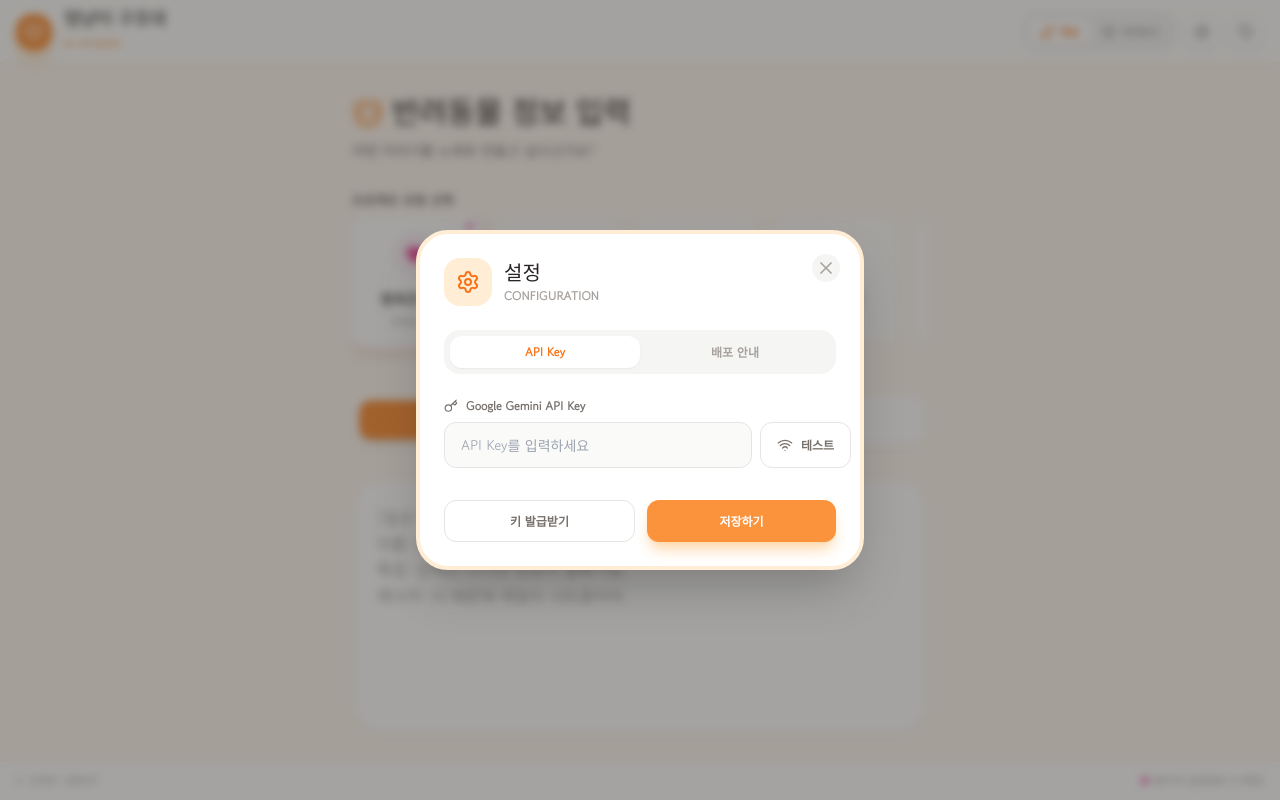
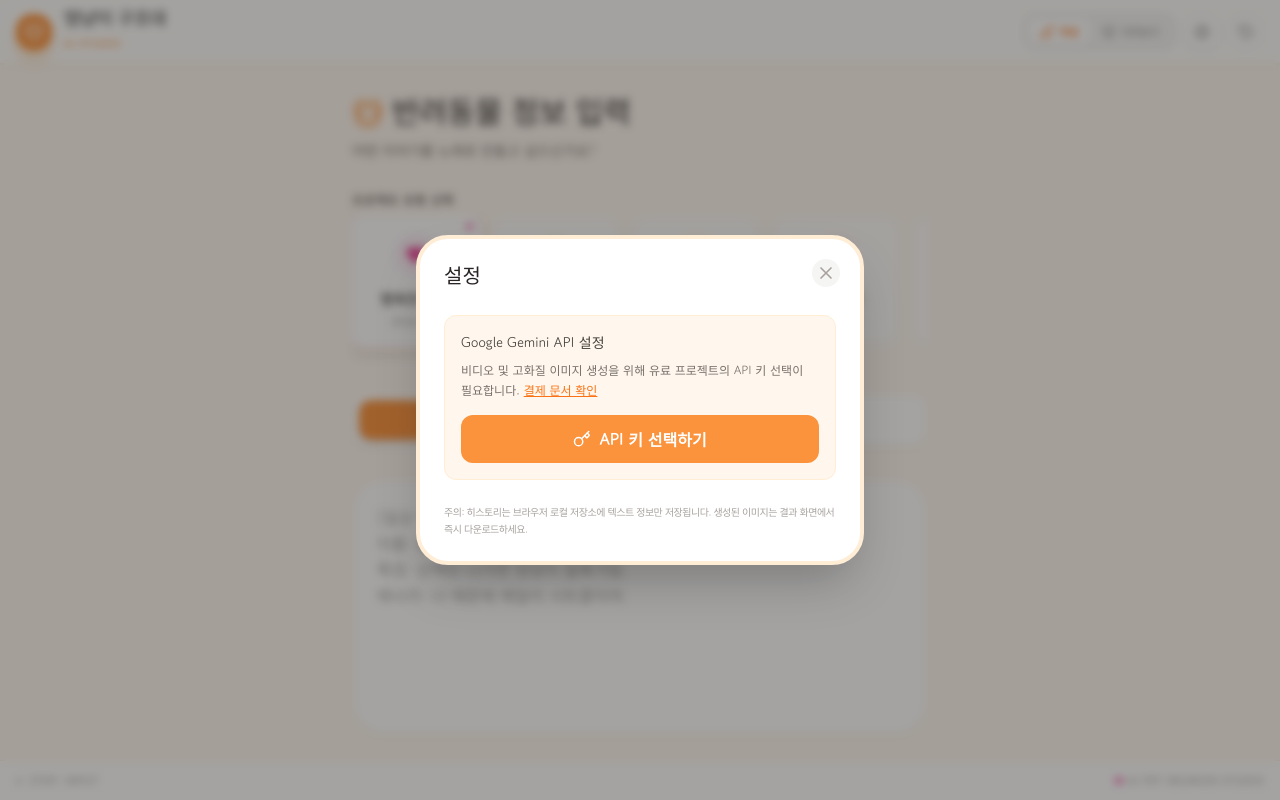
Before and after one commit to tianxiawudi1996-eng/ai-pet-reunion, a React (Vite) app: page / in a window 1280 px wide. Both pictures are taken after a click on the button 1202 px from the left and 31 px from the top of the page. Built offline with nearby package versions, Linux system fonts and the light colour scheme.

Commit message:
Update App.tsx

```diff
--- a/App.tsx
+++ b/App.tsx
@@ -5,7 +5,7 @@ import ConfirmationStep from './components/ConfirmationStep';
 import ResultsStep from './components/ResultsStep';
 import PreviewPanel from './components/PreviewPanel';
 import HistorySidebar from './components/HistorySidebar';
-import { generateContent, validateApiKey } from './services/geminiService';
+import { generateContent } from './services/geminiService';
 import { Edit3, MonitorPlay, Settings, Key, X, AlertCircle, CheckCircle, Loader2, Wifi, Smartphone, Globe, ArrowRight, Dog, History, Heart, PawPrint } from 'lucide-react';
 
 const App: React.FC = () => {
@@ -22,13 +22,19 @@ const App: React.FC = () => {
   const [history, setHistory] = useState<HistoryItem[]>([]);
   const [isHistoryOpen, setIsHistoryOpen] = useState(false);
 
-  const [apiKey, setApiKey] = useState<string>('');
   const [isSettingsOpen, setIsSettingsOpen] = useState(false);
-  const [settingsTab, setSettingsTab] = useState<'key' | 'deploy'>('key');
-  const [testStatus, setTestStatus] = useState<'idle' | 'testing' | 'success' | 'error'>('idle');
-  const [testMessage, setTestMessage] = useState('');
+  const [hasKey, setHasKey] = useState<boolean>(false);
 
   useEffect(() => {
+    const checkKey = async () => {
+      const aistudio = (window as any).aistudio;
+      if (aistudio) {
+        const selected = await aistudio.hasSelectedApiKey();
+        setHasKey(selected);
+      }
+    };
+    checkKey();
+
     const saved = localStorage.getItem('pet_reunion_history');
     if (saved) {
       try {
@@ -38,12 +44,10 @@ const App: React.FC = () => {
         localStorage.removeItem('pet_reunion_history');
       }
     }
-    const savedKey = localStorage.getItem('gemini_api_key');
-    if (savedKey) setApiKey(savedKey);
   }, []);
 
   const saveToHistory = (data: GenerationResult, source: string) => {
-    const historyData = {
+    const textOnlyResult = {
       ...data,
       imagePrompts: data.imagePrompts.map(prompt => ({
         ...prompt,
@@ -54,7 +58,7 @@ const App: React.FC = () => {
     const newItem: HistoryItem = {
       id: Date.now().toString(),
       timestamp: Date.now(),
-      data: historyData,
+      data: textOnlyResult,
       sourceText: source
     };
 
@@ -63,21 +67,14 @@ const App: React.FC = () => {
       setHistory(updated);
       localStorage.setItem('pet_reunion_history', JSON.stringify(updated));
     } catch (e) {
-      console.error("Storage full", e);
-      // Emergency simple save
-      try {
-         const emergencyRescue = [newItem];
-         setHistory(emergencyRescue);
-         localStorage.setItem('pet_reunion_history', JSON.stringify(emergencyRescue));
-      } catch (finalError) {
-         setError("저장 공간이 부족하여 히스토리가 저장되지 않았습니다.");
-      }
+      console.error("Storage full even after stripping images", e);
+      setError("저장 공간이 부족합니다. 오래된 히스토리를 삭제해주세요.");
     }
   };
 
   const deleteHistoryItem = (id: string, e: React.MouseEvent) => {
     e.stopPropagation();
-    if (!window.confirm("정말 삭제할까요? 멍멍? 🐶")) return;
+    if (!window.confirm("정말 삭제할까요? 🐶")) return;
     const updated = history.filter(h => h.id !== id);
     setHistory(updated);
     localStorage.setItem('pet_reunion_history', JSON.stringify(updated));
@@ -98,22 +95,27 @@ const App: React.FC = () => {
     setStep(AppStep.CONFIRMATION);
   };
 
+  const handleOpenKeyDialog = async () => {
+    const aistudio = (window as any).aistudio;
+    if (aistudio) {
+      await aistudio.openSelectKey();
+      setHasKey(true);
+      setIsSettingsOpen(false);
+    }
+  };
+
   const handleConfirm = async () => {
+    const aistudio = (window as any).aistudio;
+    const isKeySelected = aistudio ? await aistudio.hasSelectedApiKey() : false;
+    if (!isKeySelected) {
+      await handleOpenKeyDialog();
+    }
+
     setStep(AppStep.GENERATING);
     setError(null);
 
-    if (!apiKey && !process.env.API_KEY) {
-       try {
-         const hasKey = await (window as any).aistudio?.hasSelectedApiKey();
-         if (hasKey === false) {
-            await (window as any).aistudio.openSelectKey();
-         }
-       } catch (e) {}
-    }
-
     try {
       const fullOptions: GenerationOptions = {
-        apiKey: apiKey,
         sourceText,
         category: options.category,
         manualMusicStyle: options.manualMusicStyle,
@@ -121,7 +123,8 @@ const App: React.FC = () => {
         aspectRatio: options.aspectRatio,
         visualSettings: options.visualSettings,
         musicSettings: options.musicSettings,
-        referenceImages: options.referenceImages
+        referenceImages: options.referenceImages,
+        uploadedMedia: options.uploadedMedia
       };
 
       const data = await generateContent(fullOptions);
@@ -132,38 +135,19 @@ const App: React.FC = () => {
       setActiveView('preview');
     } catch (err: any) {
       console.error(err);
-      setError(err.message || "오류가 발생했습니다. API 키를 확인해주세요.");
+      if (err.message && err.message.includes("Requested entity was not found.")) {
+        setError("API 키 설정이 유효하지 않습니다. 다시 설정해주세요.");
+        setHasKey(false);
+        await handleOpenKeyDialog();
+      } else {
+        setError(err.message || "오류가 발생했습니다.");
+      }
       setStep(AppStep.CONFIRMATION);
-    }
-  };
-
-  const handleSaveApiKey = (key: string) => {
-    setApiKey(key);
-    localStorage.setItem('gemini_api_key', key);
-    setIsSettingsOpen(false);
-    setTestStatus('idle');
-  };
-
-  const handleTestConnection = async () => {
-    if (!apiKey) {
-      setTestStatus('error');
-      setTestMessage("API Key를 입력해주세요.");
-      return;
-    }
-    setTestStatus('testing');
-    try {
-      await validateApiKey(apiKey);
-      setTestStatus('success');
-      setTestMessage("연결 성공! 왈왈!");
-    } catch (e: any) {
-      setTestStatus('error');
-      setTestMessage(e.message || "연결 실패 ㅠㅠ");
     }
   };
 
   return (
     <div className="h-screen bg-[#FFF8F0] text-stone-700 font-sans break-keep flex flex-col overflow-hidden selection:bg-orange-200 selection:text-orange-900">
-      {/* Header */}
       <header className="bg-white/80 backdrop-blur-md border-b border-orange-100 shrink-0 z-20 px-4 h-16 flex items-center justify-between shadow-sm">
         <div className="flex items-center gap-3">
           <div className="bg-orange-400 p-2 rounded-2xl text-white shadow-lg shadow-orange-200"><Dog size={20} /></div>
@@ -175,41 +159,28 @@ const App: React.FC = () => {
 
         <div className="flex items-center gap-2">
            <div className="flex bg-stone-100 p-1 rounded-xl border border-stone-200">
-             <button
-               onClick={() => setActiveView('editor')}
-               className={`flex items-center gap-1.5 px-3 py-1.5 rounded-lg text-[10px] font-bold uppercase transition-all ${activeView === 'editor' ? 'bg-white text-orange-500 shadow-sm' : 'text-stone-400 hover:text-stone-600'}`}
-             >
+             <button onClick={() => setActiveView('editor')} className={`flex items-center gap-1.5 px-3 py-1.5 rounded-lg text-[10px] font-bold uppercase transition-all ${activeView === 'editor' ? 'bg-white text-orange-500 shadow-sm' : 'text-stone-400'}`}>
                 <Edit3 size={14} /> 작성
              </button>
-             <button
-               onClick={() => setActiveView('preview')}
-               className={`flex items-center gap-1.5 px-3 py-1.5 rounded-lg text-[10px] font-bold uppercase transition-all ${activeView === 'preview' ? 'bg-white text-orange-500 shadow-sm' : 'text-stone-400 hover:text-stone-600'}`}
-             >
+             <button onClick={() => setActiveView('preview')} className={`flex items-center gap-1.5 px-3 py-1.5 rounded-lg text-[10px] font-bold uppercase transition-all ${activeView === 'preview' ? 'bg-white text-orange-500 shadow-sm' : 'text-stone-400'}`}>
                 <MonitorPlay size={14} /> 미리보기
              </button>
            </div>
 
-           <button
-             onClick={() => setIsSettingsOpen(true)}
-             className={`w-9 h-9 flex items-center justify-center bg-white border border-stone-200 rounded-xl transition-all shadow-sm hover:shadow-md hover:border-orange-200 ${apiKey ? 'text-orange-400' : 'text-stone-400'}`}
-           >
+           <button onClick={() => setIsSettingsOpen(true)} className={`w-9 h-9 flex items-center justify-center bg-white border border-stone-200 rounded-xl transition-all shadow-sm ${hasKey ? 'text-orange-400' : 'text-stone-400'}`}>
              <Settings size={18} />
            </button>
 
-           <button
-             onClick={() => setIsHistoryOpen(true)}
-             className="w-9 h-9 flex items-center justify-center bg-white border border-stone-200 rounded-xl text-stone-400 hover:text-orange-500 transition-all shadow-sm hover:shadow-md hover:border-orange-200"
-           >
+           <button onClick={() => setIsHistoryOpen(true)} className="w-9 h-9 flex items-center justify-center bg-white border border-stone-200 rounded-xl text-stone-400 transition-all">
              <History size={18} />
            </button>
         </div>
       </header>
 
       <main className="flex-1 relative overflow-hidden">
-        {/* Editor View */}
         <div className={`absolute inset-0 transition-transform duration-500 p-4 lg:p-8 overflow-y-auto scrollbar-hide ${activeView === 'editor' ? 'translate-x-0' : '-translate-x-full'}`}>
           <div className="max-w-xl mx-auto pb-24">
-            {step === AppStep.INPUT && <InputStep value={draftText} onChange={setDraftText} onNext={handleInputNext} apiKey={apiKey} />}
+            {step === AppStep.INPUT && <InputStep value={draftText} onChange={setDraftText} onNext={handleInputNext} />}
             {step === AppStep.CONFIRMATION && <ConfirmationStep onConfirm={handleConfirm} onEdit={() => setStep(AppStep.INPUT)} />}
             {step === AppStep.GENERATING && (
               <div className="flex flex-col items-center justify-center min-h-[60vh] text-center">
@@ -217,8 +188,8 @@ const App: React.FC = () => {
                    <div className="w-24 h-24 border-4 border-orange-100 border-t-orange-400 rounded-full animate-spin"></div>
                    <div className="absolute inset-0 flex items-center justify-center"><PawPrint size={32} className="text-orange-400 animate-bounce" /></div>
                 </div>
-                <h3 className="text-2xl font-display text-stone-800 mb-2">열심히 만드는 중... 🐾</h3>
-                <p className="text-stone-500 text-sm">AI가 감동적인 스토리와 이미지를 그리고 있어요!</p>
+                <h3 className="text-2xl font-display text-stone-800 mb-2">스토리 앨범 제작 중... 🐾</h3>
+                <p className="text-stone-500 text-sm">최대 20장의 고화질 장면을 구성하고 있어요!</p>
               </div>
             )}
             {step === AppStep.RESULTS && results && <ResultsStep data={results} onReset={() => setStep(AppStep.INPUT)} />}
@@ -229,20 +200,11 @@ const App: React.FC = () => {
                   <AlertCircle size={20} />
                   <span>{error}</span>
                 </div>
-                {(error.includes("API Key") || error.includes("API_KEY")) && (
-                  <button
-                    onClick={() => setIsSettingsOpen(true)}
-                    className="self-start px-4 py-2 bg-red-500 text-white rounded-xl hover:bg-red-600 transition-colors shadow-lg shadow-red-200"
-                  >
-                    API Key 설정하기
-                  </button>
-                )}
               </div>
             )}
           </div>
         </div>
 
-        {/* Preview View */}
         <div className={`absolute inset-0 transition-transform duration-500 p-4 lg:p-8 overflow-y-auto bg-stone-100 ${activeView === 'preview' ? 'translate-x-0' : 'translate-x-full'}`}>
           <div className="max-w-xl mx-auto h-full relative z-10 pb-24">
              <PreviewPanel step={step} text={step === AppStep.INPUT ? draftText : sourceText} results={results} />
@@ -250,109 +212,39 @@ const App: React.FC = () => {
         </div>
       </main>
 
-      <HistorySidebar
-        isOpen={isHistoryOpen}
-        onClose={() => setIsHistoryOpen(false)}
-        history={history}
-        onSelect={loadHistoryItem}
-        onDelete={deleteHistoryItem}
-      />
+      <HistorySidebar isOpen={isHistoryOpen} onClose={() => setIsHistoryOpen(false)} history={history} onSelect={loadHistoryItem} onDelete={deleteHistoryItem} />
 
       {isSettingsOpen && (
-        <div className="fixed inset-0 z-[60] bg-stone-900/40 backdrop-blur-sm flex items-center justify-center p-4 animate-fadeIn">
+        <div className="fixed inset-0 z-[60] bg-stone-900/40 backdrop-blur-sm flex items-center justify-center p-4">
           <div className="bg-white w-full max-w-md p-6 rounded-[2rem] shadow-2xl relative border-4 border-orange-100">
-             <button onClick={() => { setIsSettingsOpen(false); setTestStatus('idle'); }} className="absolute top-5 right-5 text-stone-400 hover:text-stone-600 bg-stone-100 rounded-full p-1"><X size={20}/></button>
+             <button onClick={() => setIsSettingsOpen(false)} className="absolute top-5 right-5 text-stone-400 bg-stone-100 rounded-full p-1"><X size={20}/></button>
+             <h2 className="text-xl font-display text-stone-800 mb-6">설정</h2>
 
-             <div className="flex items-center gap-3 mb-6">
-               <div className="bg-orange-100 text-orange-500 p-3 rounded-2xl"><Settings size={24}/></div>
-               <div>
-                  <h2 className="text-xl font-display text-stone-800">설정</h2>
-                  <p className="text-xs text-stone-400 font-bold uppercase">Configuration</p>
+             <div className="space-y-4 animate-fadeIn">
+               <div className="bg-orange-50 p-4 rounded-xl border border-orange-100">
+                  <p className="text-sm text-stone-700 font-medium mb-2">Google Gemini API 설정</p>
+                  <p className="text-xs text-stone-500 leading-relaxed mb-4">
+                    비디오 및 고화질 이미지 생성을 위해 유료 프로젝트의 API 키 선택이 필요합니다.
+                    <a href="https://ai.google.dev/gemini-api/docs/billing" target="_blank" rel="noreferrer" className="text-orange-500 ml-1 underline">결제 문서 확인</a>
+                  </p>
+                  <button
+                    onClick={handleOpenKeyDialog}
+                    className="w-full py-3 bg-orange-400 text-white rounded-xl font-bold flex items-center justify-center gap-2"
+                  >
+                    <Key size={18} /> API 키 선택하기
+                  </button>
+                  {hasKey && <p className="mt-2 text-[10px] text-green-600 font-bold flex items-center gap-1"><CheckCircle size={10}/> 키가 선택되었습니다.</p>}
+               </div>
+               <div className="pt-2">
+                 <p className="text-[10px] text-stone-400 leading-relaxed uppercase tracking-tighter">
+                   주의: 히스토리는 브라우저 로컬 저장소에 텍스트 정보만 저장됩니다. 생성된 이미지는 결과 화면에서 즉시 다운로드하세요.
+                 </p>
                </div>
              </div>
-
-             <div className="flex p-1.5 bg-stone-100 rounded-2xl mb-6">
-               <button
-                 onClick={() => setSettingsTab('key')}
-                 className={`flex-1 py-2 rounded-xl text-xs font-bold transition-all ${settingsTab === 'key' ? 'bg-white text-orange-500 shadow-sm' : 'text-stone-400'}`}
-               >
-                 API Key
-               </button>
-               <button
-                 onClick={() => setSettingsTab('deploy')}
-                 className={`flex-1 py-2 rounded-xl text-xs font-bold transition-all ${settingsTab === 'deploy' ? 'bg-white text-orange-500 shadow-sm' : 'text-stone-400'}`}
-               >
-                 배포 안내
-               </button>
-             </div>
-
-             {settingsTab === 'key' ? (
-               <div className="space-y-4 animate-fadeIn">
-                 <div>
-                    <label className="text-xs font-bold text-stone-500 mb-2 block flex items-center gap-2">
-                      <Key size={14} /> Google Gemini API Key
-                    </label>
-                    <div className="flex gap-2">
-                      <input
-                        type="password"
-                        placeholder="API Key를 입력하세요"
-                        value={apiKey}
-                        onChange={(e) => {
-                          setApiKey(e.target.value);
-                          if (testStatus !== 'idle') setTestStatus('idle');
-                        }}
-                        className="flex-1 bg-stone-50 border border-stone-200 rounded-xl px-4 py-3 text-sm text-stone-800 focus:border-orange-300 focus:ring-2 focus:ring-orange-100 outline-none transition-all"
-                      />
-                      <button
-                        onClick={handleTestConnection}
-                        disabled={testStatus === 'testing' || !apiKey}
-                        className={`px-4 rounded-xl font-bold text-xs flex items-center gap-2 border transition-all ${
-                          testStatus === 'success' ? 'bg-green-100 text-green-600 border-green-200' :
-                          testStatus === 'error' ? 'bg-red-100 text-red-500 border-red-200' :
-                          'bg-white border-stone-200 text-stone-500 hover:bg-stone-50'
-                        }`}
-                      >
-                        {testStatus === 'testing' ? <Loader2 size={16} className="animate-spin"/> : <Wifi size={16}/>}
-                        {testStatus === 'testing' ? '' : '테스트'}
-                      </button>
-                    </div>
-
-                    {testStatus === 'success' && <p className="mt-2 text-xs font-bold text-green-500 flex items-center gap-1"><CheckCircle size={12}/> {testMessage}</p>}
-                    {testStatus === 'error' && <p className="mt-2 text-xs font-bold text-red-500 flex items-center gap-1"><AlertCircle size={12}/> {testMessage}</p>}
-                 </div>
-
-                 <div className="pt-4 flex gap-3">
-                    <a href="https://aistudio.google.com/app/apikey" target="_blank" rel="noreferrer" className="flex-1 py-3 rounded-xl border border-stone-200 text-stone-500 text-xs font-bold hover:bg-stone-50 flex items-center justify-center">
-                      키 발급받기
-                    </a>
-                    <button onClick={() => handleSaveApiKey(apiKey)} className="flex-1 py-3 bg-orange-400 hover:bg-orange-500 text-white rounded-xl text-xs font-bold shadow-lg shadow-orange-200 transition-all">
-                      저장하기
-                    </button>
-                 </div>
-               </div>
-             ) : (
-               <div className="space-y-5 animate-fadeIn">
-                 <div className="bg-stone-50 p-4 rounded-2xl border border-stone-100">
-                    <div className="flex items-start gap-3">
-                       <Smartphone size={20} className="text-orange-400 mt-1"/>
-                       <div>
-                          <h4 className="text-sm font-bold text-stone-800 mb-1">스마트폰 사용법</h4>
-                          <p className="text-xs text-stone-500 leading-relaxed">
-                            이 앱을 Vercel에 배포하면 스마트폰에서도 예쁜 앱처럼 사용할 수 있어요!
-                          </p>
-                       </div>
-                    </div>
-                 </div>
-                 <a href="https://vercel.com/new" target="_blank" rel="noreferrer" className="w-full py-4 bg-stone-800 text-white rounded-xl font-bold text-sm flex items-center justify-center gap-2 hover:bg-black transition-all shadow-lg">
-                   <Globe size={16}/> Vercel 배포하기 <ArrowRight size={16} />
-                 </a>
-               </div>
-             )}
           </div>
         </div>
       )}
 
-      {/* Footer */}
       <footer className="bg-white border-t border-orange-100 h-10 px-4 flex items-center justify-between text-[10px] font-bold text-stone-400 uppercase tracking-widest shrink-0">
          <div className="flex items-center gap-2">
             <div className={`w-1.5 h-1.5 rounded-full ${step === AppStep.GENERATING ? 'bg-orange-400 animate-pulse' : 'bg-stone-300'}`}></div>
@@ -360,7 +252,7 @@ const App: React.FC = () => {
          </div>
          <div className="flex items-center gap-1">
             <Heart size={10} className="text-pink-400 fill-pink-400" />
-            <span>WITH GEMINI 3 PRO</span>
+            <span>AI PET REUNION STUDIO</span>
          </div>
       </footer>
     </div>
```
